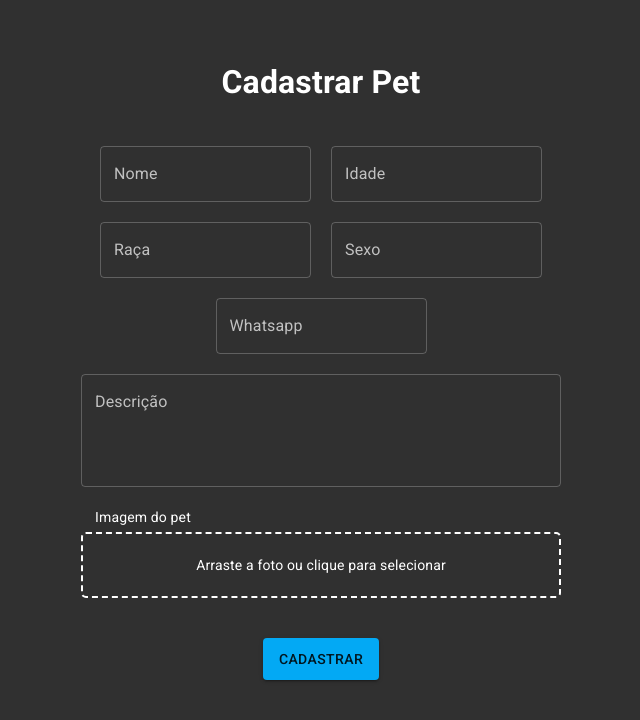
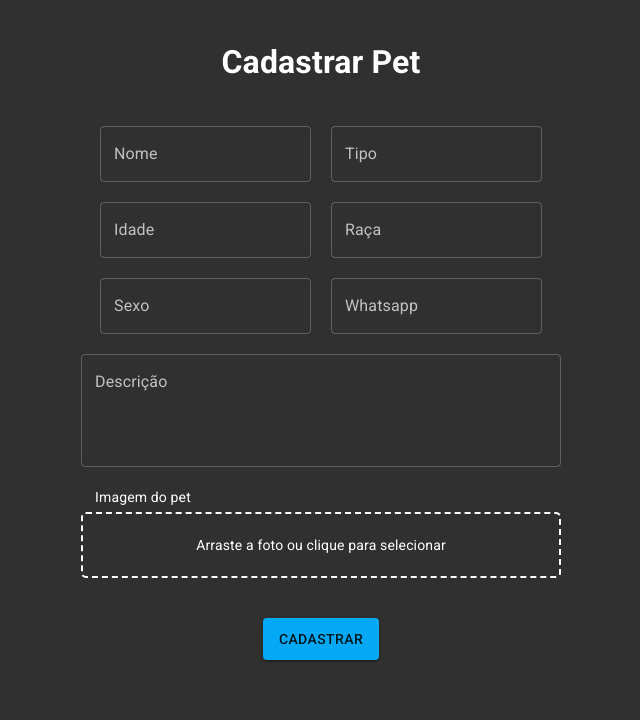
Before and after one commit to Gilvan-Araujo/tcc-adota-facil-template, a Next.js app: page /cadastrarPet in a window 1280 px wide. Shown: the top 720 px of the page, without its empty margins (319-959 px from the left). Built offline with nearby package versions, Linux system fonts and the light colour scheme.

Commit message:
feat: add type input to register pet form

```diff
--- a/src/pages/cadastrarPet/index.tsx
+++ b/src/pages/cadastrarPet/index.tsx
@@ -19,6 +19,9 @@ const Form = () => {
 
   const schema = Yup.object().shape({
     name: Yup.string()
+      .required('Campo obrigatório')
+      .typeError('Não é um texto'),
+    type: Yup.string()
       .required('Campo obrigatório')
       .typeError('Não é um texto'),
     age: Yup.number()
@@ -133,7 +136,7 @@ const Form = () => {
           <S.Input
             {...register('name')}
             label="Nome"
-            placeholder="Digite o nome"
+            placeholder="Como o pet é chamado"
             variant="outlined"
             error={!!errors.name}
             helperText={errors.name && errors.name.message}
@@ -141,46 +144,56 @@ const Form = () => {
           />
 
           <S.Input
+            {...register('type')}
+            label="Tipo"
+            placeholder="Cachorro ou Gato"
+            variant="outlined"
+            error={!!errors.type}
+            helperText={errors.type && errors.type.message}
+            data-cy="type"
+          />
+        </S.FormRow>
+
+        <S.FormRow>
+          <S.Input
             {...register('age')}
             label="Idade"
-            placeholder="Digite a idade"
+            placeholder="Em anos"
             variant="outlined"
             type="number"
             error={!!errors.age}
             helperText={errors.age && errors.age.message}
             data-cy="age"
           />
-        </S.FormRow>
 
-        <S.FormRow>
           <S.Input
             {...register('breed')}
             label="Raça"
-            placeholder="Digite a raça"
+            placeholder="Ex.: vira-lata, siamês, etc"
             variant="outlined"
             error={!!errors.breed}
             helperText={errors.breed && errors.breed.message}
             data-cy="breed"
           />
+        </S.FormRow>
 
+        <S.FormRow>
           <S.Input
             {...register('sex')}
             label="Sexo"
-            placeholder="Digite o sexo"
+            placeholder="Masculino ou feminino"
             variant="outlined"
             error={!!errors.sex}
             helperText={errors.sex && errors.sex.message}
             data-cy="sex"
           />
-        </S.FormRow>
 
-        <S.FormRow>
           <InputMask {...register('phone')} mask="(99) 99999-9999">
             {() => (
               <S.Input
                 {...register('phone')}
                 label="Whatsapp"
-                placeholder="Digite um whatsapp para contato"
+                placeholder="Número para contato"
                 variant="outlined"
                 error={!!errors.phone}
                 helperText={errors.phone && errors.phone.message}
@@ -194,7 +207,7 @@ const Form = () => {
           <S.LargeInput
             {...register('description')}
             label="Descrição"
-            placeholder="Digite a descrição"
+            placeholder="Descreva o pet em detalhes"
             variant="outlined"
             multiline
             rows={4}
--- a/src/styles/pages/cadastrarPet.ts
+++ b/src/styles/pages/cadastrarPet.ts
@@ -27,7 +27,7 @@ export const FormTitle = styled.h1`
   font-size: 2rem;
   font-weight: bold;
   text-align: center;
-  margin: 20px 0;
+  margin: 0 0 20px 0;
 `
 
 export const FormRow = styled.div`
```
Also changed, not shown: 1 other file (tests, documents, lock files or other folders).
